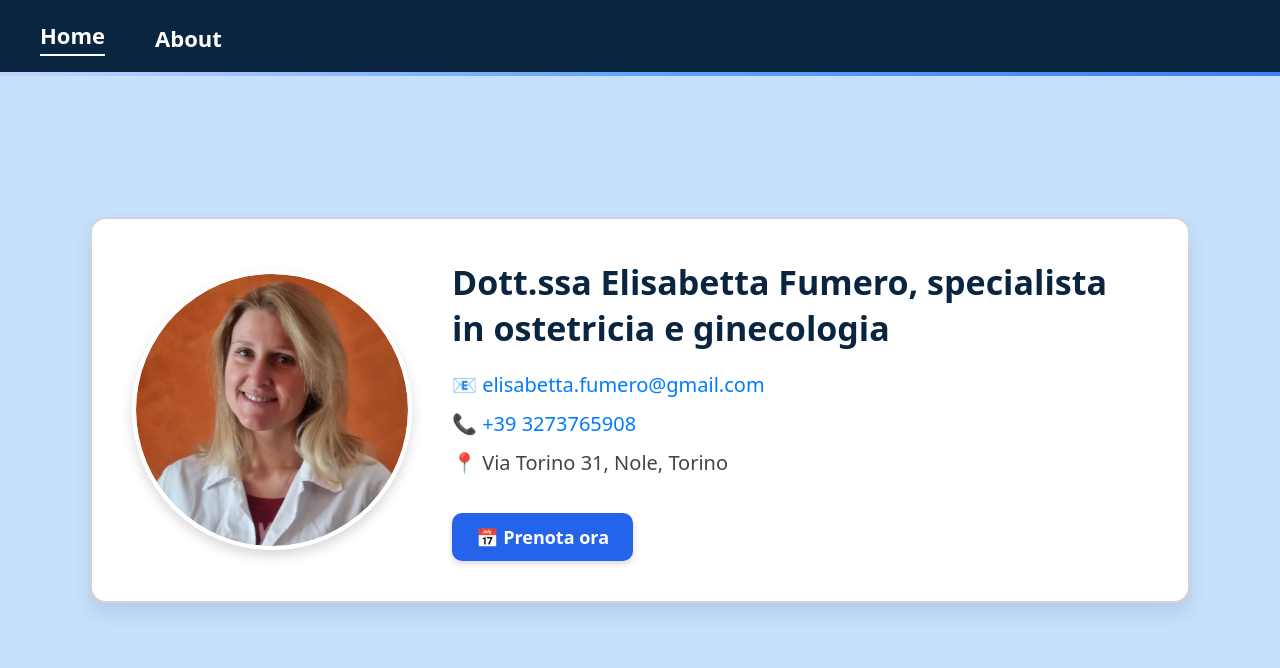
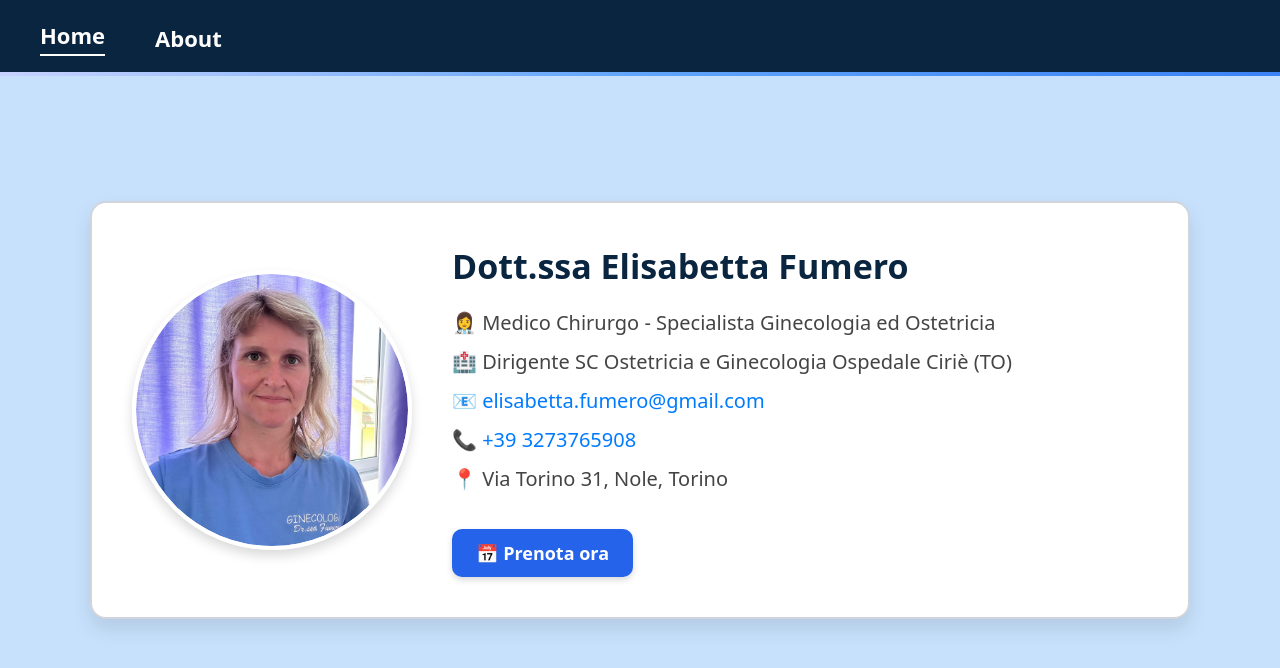
Before and after one commit to stefffffffffano/reservationApplication, a React (Vite) app in the folder client/: page / in a window 1280 px wide. Shown: the top 668 px of the page. Built offline with nearby package versions, Linux system fonts and the light colour scheme.

Commit message:
Updated image and personal info

```diff
--- a/client/src/components/Home.jsx
+++ b/client/src/components/Home.jsx
@@ -6,7 +6,9 @@ const HomePage = () => {
   const navigate = useNavigate();
 
   const doctorInfo = {
-    name: "Dott.ssa Elisabetta Fumero, specialista in ostetricia e ginecologia",
+    name: "Dott.ssa Elisabetta Fumero",
+    work_info: "Medico Chirurgo - Specialista Ginecologia ed Ostetricia",
+    work_pos: "Dirigente SC Ostetricia e Ginecologia Ospedale Ciriè (TO)",
     email: "elisabetta.fumero@gmail.com",
     phone: "+39 3273765908",
     location: "Via Torino 31, Nole, Torino",
@@ -26,16 +28,24 @@ const HomePage = () => {
 
         <div className="home-info">
           <h1 className="home-title">{doctorInfo.name}</h1>
+
+          {/* 👩‍⚕️ Sezione professionale */}
+          <div className="home-profession">
+            <p className="home-detail">👩‍⚕️ {doctorInfo.work_info}</p>
+            <p className="home-detail">🏥 {doctorInfo.work_pos}</p>
+          </div>
+
+          {/* 📧 Contatti */}
           <p className="home-detail">📧 <a href={`mailto:${doctorInfo.email}`} className="home-link">{doctorInfo.email}</a></p>
           <p className="home-detail">📞 <a href={`tel:${doctorInfo.phone}`} className="home-link">{doctorInfo.phone}</a></p>
           <p className="home-detail">📍 {doctorInfo.location}</p>
 
+          {/* 📅 Prenotazione */}
           <a
             href="https://tidycal.com/elisabettafumero/orari-visite"
             className="home-button">
             📅 Prenota ora
           </a>
-
         </div>
       </div>
     </div>
```
Also changed, not shown: client/public/images/image.jpg.
